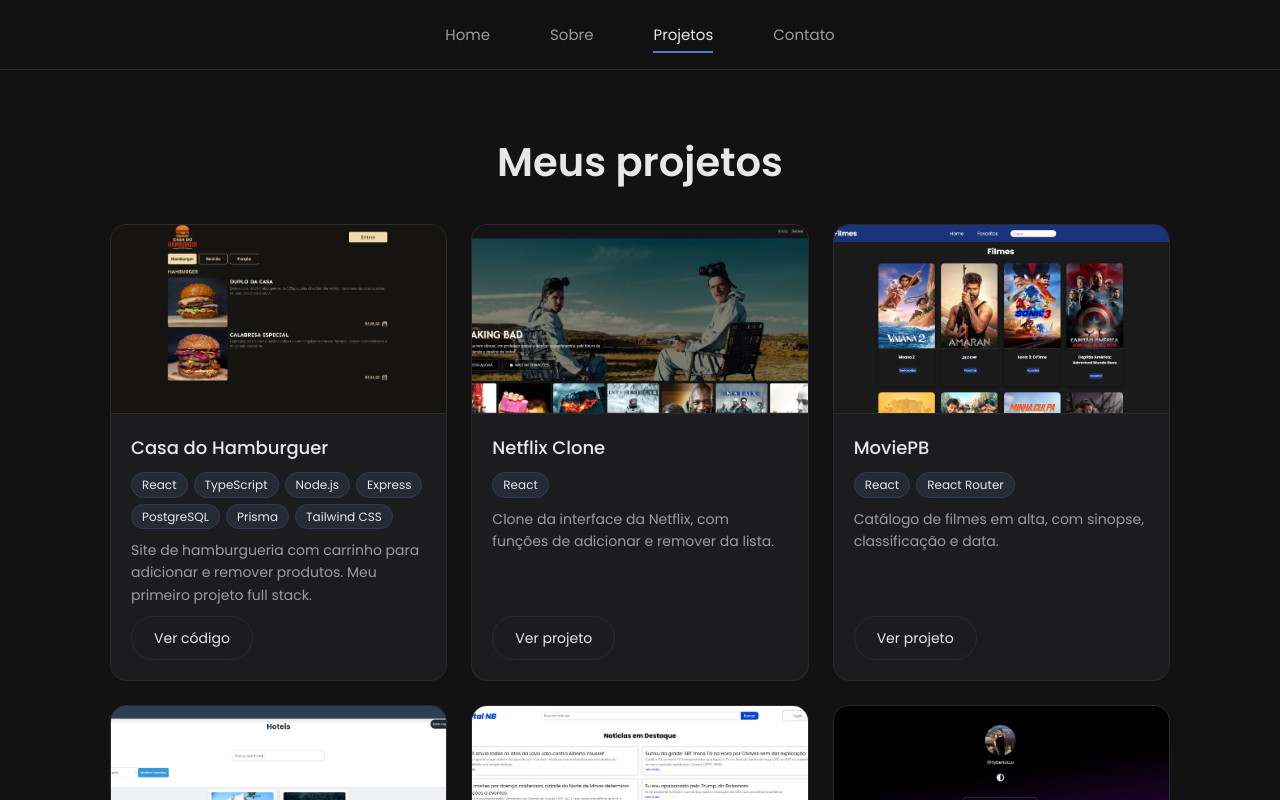
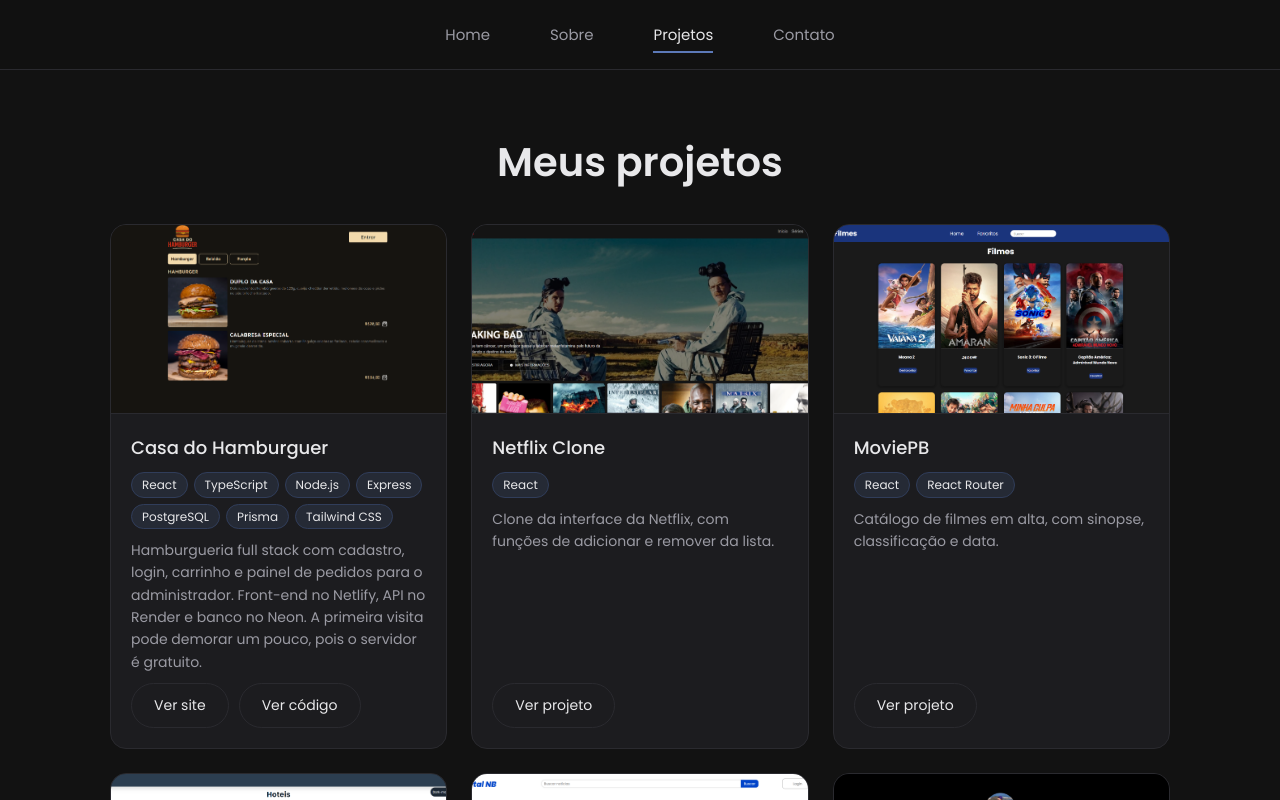
Before and after one commit to nybertocco/PortfolioNyco, a React (Vite) app: page /projetos in a window 1280 px wide. Shown: the top 800 px of the page. Built offline with nearby package versions, Linux system fonts and the light colour scheme.

Commit message:
Adiciona link do site do Casa do Hamburguer no portfólio

```diff
--- a/src/projetos/index.jsx
+++ b/src/projetos/index.jsx
@@ -3,7 +3,8 @@
 // Para mostrar as tecnologias de cada projeto, preencha o campo "tags".
 const projects = [
   { img: "CasaHamburguer", title: "Casa do Hamburguer", tags: ["React", "TypeScript", "Node.js", "Express", "PostgreSQL", "Prisma", "Tailwind CSS"],
-    desc: "Site de hamburgueria com carrinho para adicionar e remover produtos. Meu primeiro projeto full stack.", url: "https://github.com/nybertocco/casa-do-hamburguer", label: "Ver código" },
+    desc: "Hamburgueria full stack com cadastro, login, carrinho e painel de pedidos para o administrador. Front-end no Netlify, API no Render e banco no Neon. A primeira visita pode demorar um pouco, pois o servidor é gratuito.",
+    url: "https://casa-do-hamburguer-nb.netlify.app/", label: "Ver site", code: "https://github.com/nybertocco/casa-do-hamburguer" },
   { img: "NetflixClone", title: "Netflix Clone", tags: ["React"],
     desc: "Clone da interface da Netflix, com funções de adicionar e remover da lista.", url: "https://netflix-clone-update-brown.vercel.app/" },
   { img: "MoviePB", title: "MoviePB", tags: ["React", "React Router"],
@@ -32,7 +33,10 @@
               <h3>{p.title}</h3>
               {p.tags.length > 0 && <ul>{p.tags.map((t) => <li key={t} className="chip small">{t}</li>)}</ul>}
               <p>{p.desc}</p>
-              <a className="btn" href={p.url} target="_blank" rel="noopener noreferrer">{p.label || "Ver projeto"}</a>
+              <div className="actions">
+                <a className="btn" href={p.url} target="_blank" rel="noopener noreferrer">{p.label || "Ver projeto"}</a>
+                {p.code && <a className="btn" href={p.code} target="_blank" rel="noopener noreferrer">Ver código</a>}
+              </div>
             </div>
           </article>
         ))}
--- a/src/styles.css
+++ b/src/styles.css
@@ -337,6 +337,12 @@
   flex: 1;
 }
 
+.project .actions {
+  display: flex;
+  flex-wrap: wrap;
+  gap: 1rem;
+}
+
 /* Certificados */
 .carousel {
   display: flex;
```
